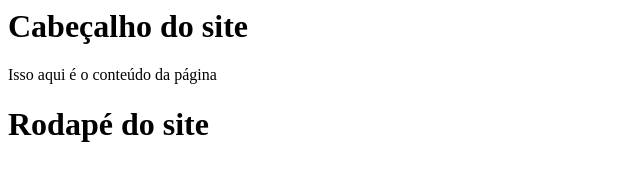
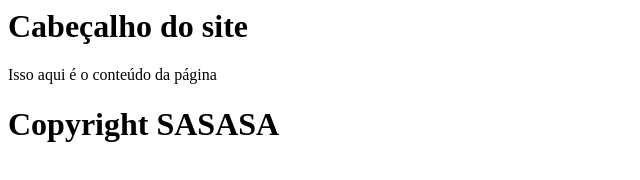
Before and after one commit to rdays/curso-git, a plain HTML site: page proposta-1.html in a window 1280 px wide. Shown: the whole page, without its empty margins (0-640 px from the left). Drawn offline with Linux system fonts and the light colour scheme.

Commit message:
mudança no rodapé

```diff
--- a/proposta-1.html
+++ b/proposta-1.html
@@ -9,6 +9,6 @@
       Isso aqui é o conteúdo da página
     </div>
 
-    <h1>Rodapé do site</h1>
+    <h1>Copyright SASASA</h1>
   </body>
 </html>
```
